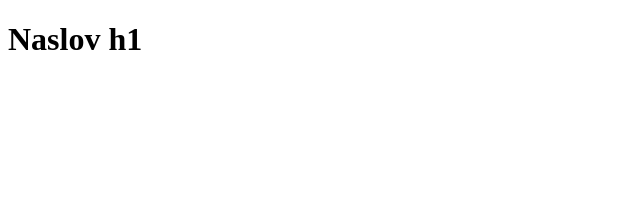
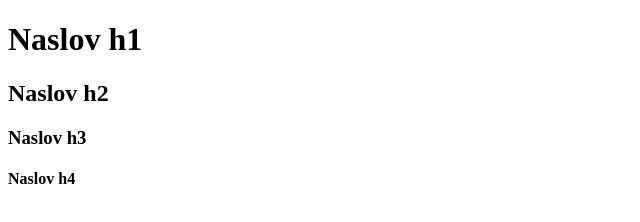
Before and after one commit to MarkoGitCourse/GitRebase, a plain HTML site: page index.html in a window 1280 px wide. Shown: the whole page, without its empty margins (0-640 px from the left). Drawn offline with Linux system fonts and the light colour scheme.

Commit message:
naslov h2, h3, h4
naslov h3

naslov h4

```diff
--- a/index.html
+++ b/index.html
@@ -5,5 +5,8 @@
     </head>
     <body>
         <h1>Naslov h1</h1>
+        <h2>Naslov h2</h2>
+        <h3>Naslov h3</h3>
+        <h4>Naslov h4</h4>
     </body>
 </html>
```
